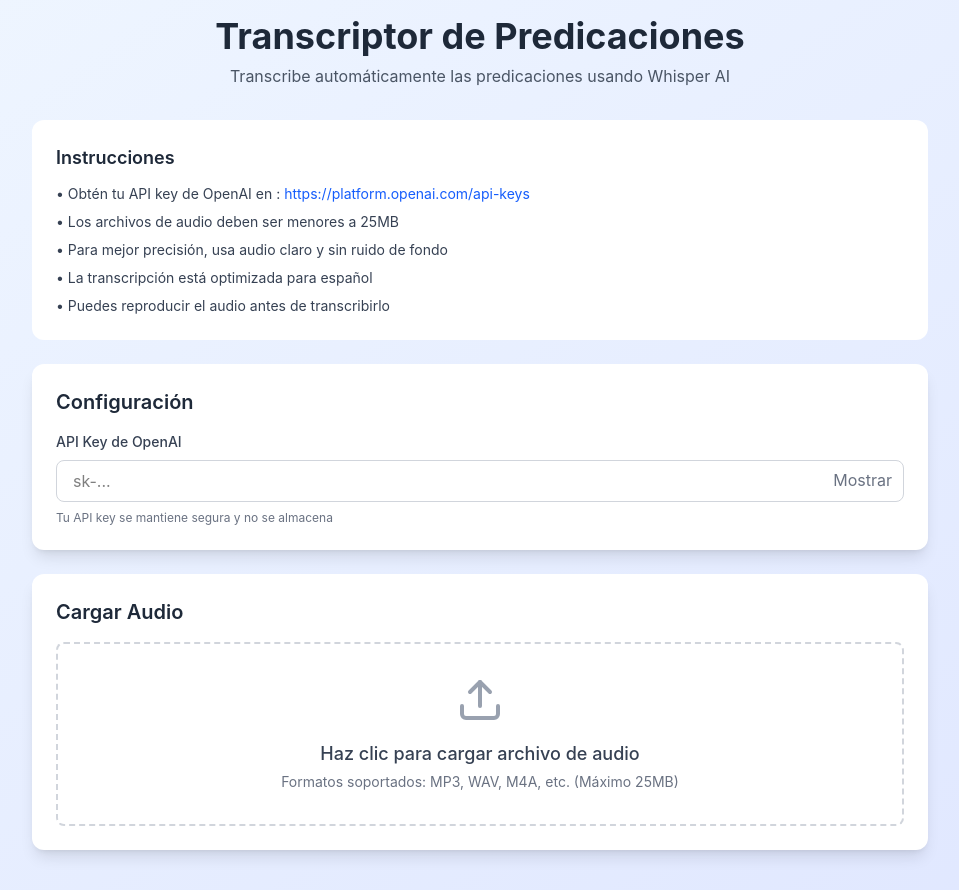
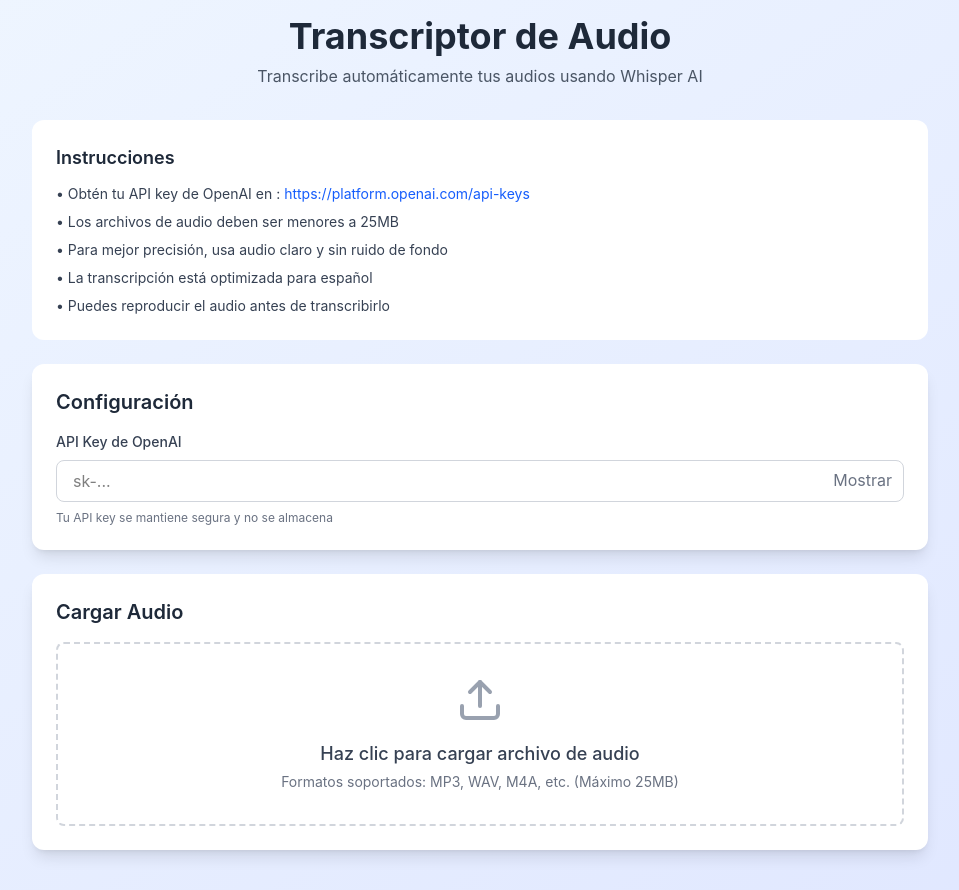
Before and after one commit to YPPupo/audio-transcriptions, a React (Vite) app: page / in a window 1280 px wide. Shown: the whole page, without its empty margins (160-1119 px from the left). Built offline with nearby package versions, Linux system fonts and the light colour scheme.

Commit message:
Update favicon and modify page title and header text for Audio Transcription App

```diff
--- a/index.html
+++ b/index.html
@@ -2,9 +2,9 @@
 <html lang="en">
   <head>
     <meta charset="UTF-8" />
-    <link rel="icon" type="image/svg+xml" href="/vite.svg" />
+    <link rel="icon" type="image/svg+xml" href="/favicon.ico" />
     <meta name="viewport" content="width=device-width, initial-scale=1.0" />
-    <title>Vite + React + TS</title>
+    <title>Audio Transcription</title>
     <link href="/src/index.css" rel="stylesheet">
   </head>
   <body>
--- a/src/App.tsx
+++ b/src/App.tsx
@@ -158,10 +158,10 @@ const App = () => {
         {/* Header */}
         <div className="text-center mb-8">
           <h1 className="text-4xl font-bold text-gray-800 mb-2">
-            Transcriptor de Predicaciones
+            Transcriptor de Audio
           </h1>
           <p className="text-gray-600">
-            Transcribe automáticamente las predicaciones usando Whisper AI
+            Transcribe automáticamente tus audios usando Whisper AI
           </p>
         </div>
 
```
Also changed, not shown: 1 other file (tests, documents, lock files or other folders).
